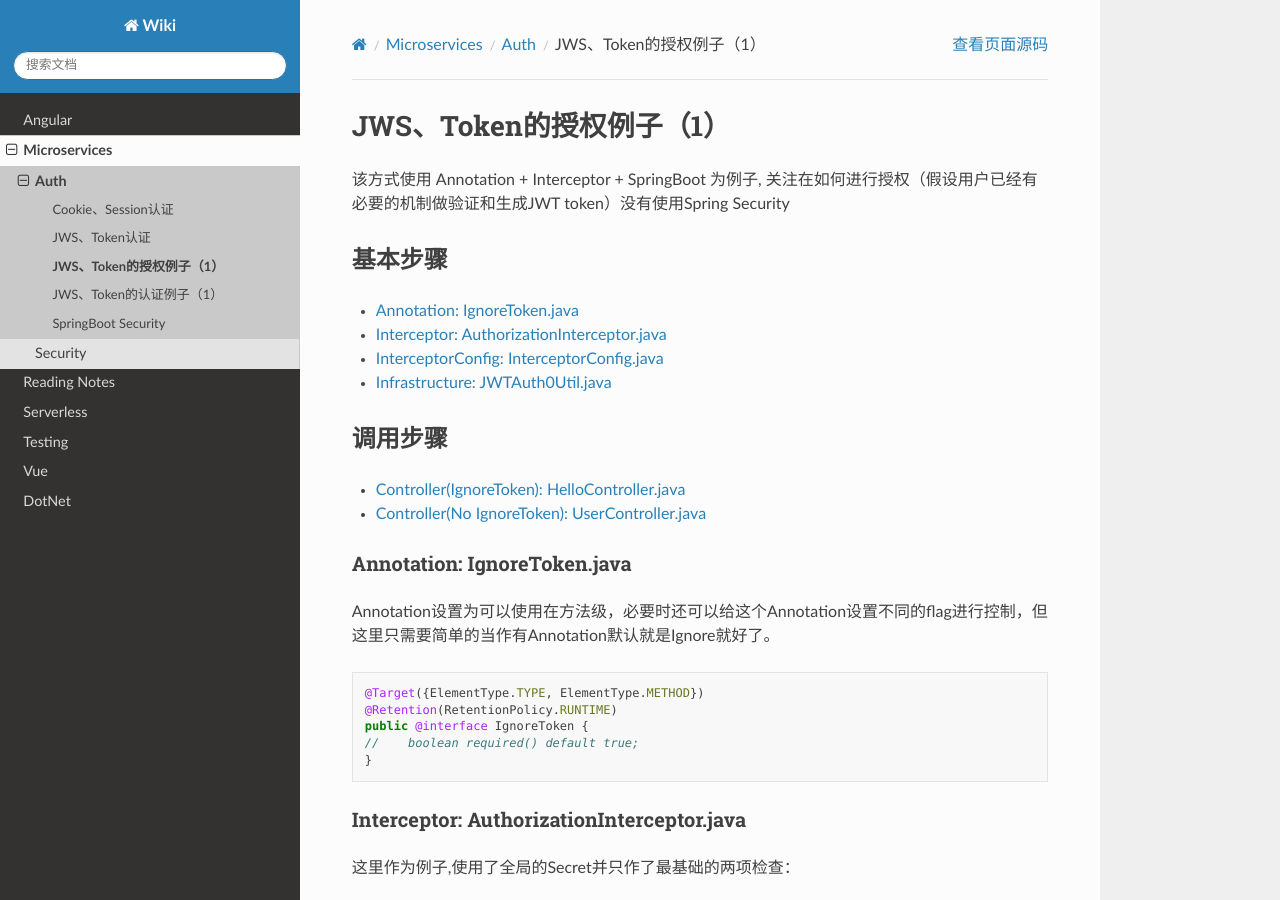
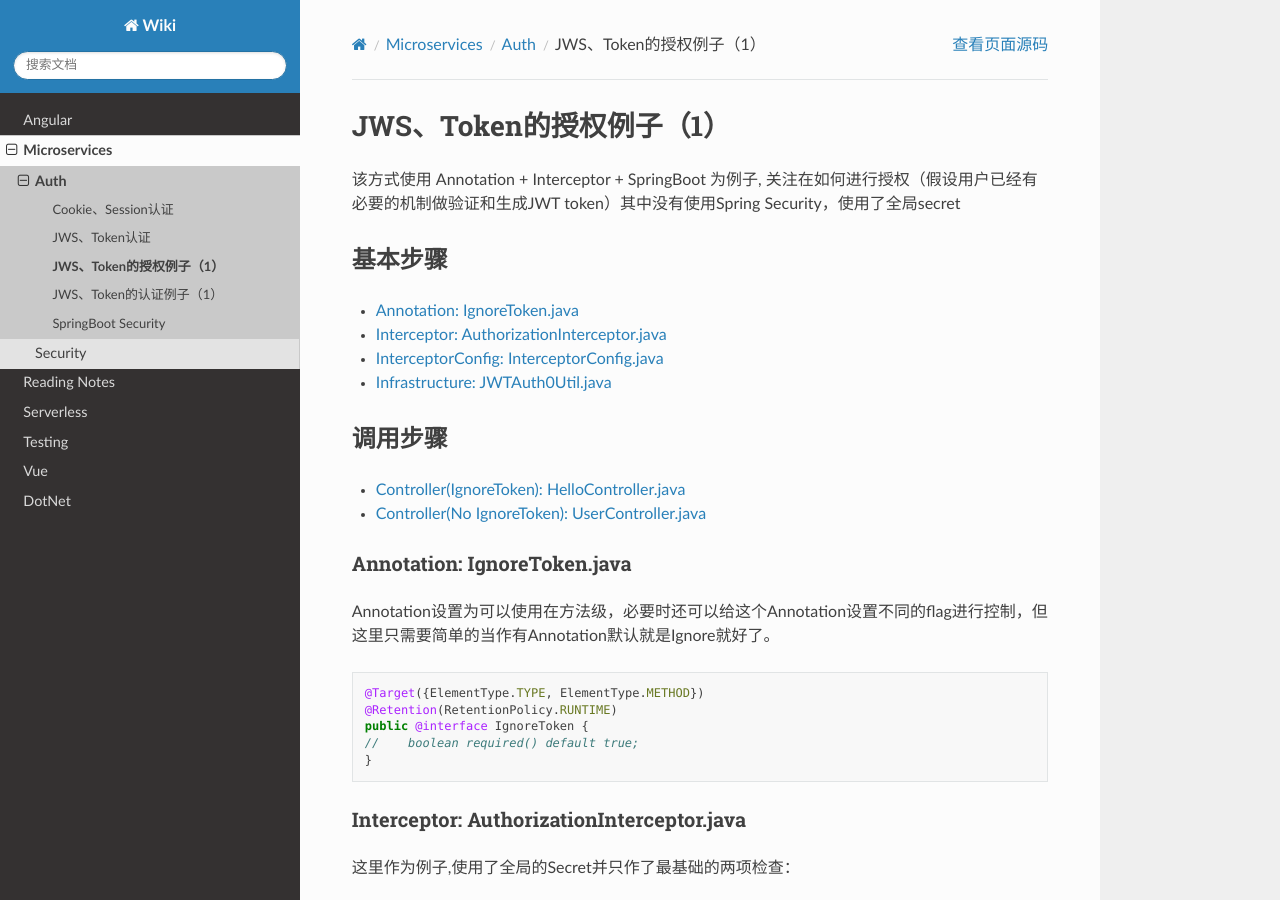
Before and after one commit to abigail830/Sphinx_wiki, a Sphinx documentation site: the page built from source/Microservices/Auth/JWS_token_Autho.rst, in a window 1280 px wide and 900 px high. Built offline with Sphinx 7.4.7 and the Read the Docs theme 2.0.0, drawn with Linux system fonts in a browser that asks for light colours.

Commit message:
Update JWS_token_Autho.rst

```diff
--- a/source/Microservices/Auth/JWS_token_Autho.rst
+++ b/source/Microservices/Auth/JWS_token_Autho.rst
@@ -1,7 +1,7 @@
 JWS、Token的授权例子（1）
 =====================================
 
-该方式使用 Annotation + Interceptor + SpringBoot 为例子, 关注在如何进行授权（假设用户已经有必要的机制做验证和生成JWT token）没有使用Spring Security
+该方式使用 Annotation + Interceptor + SpringBoot 为例子, 关注在如何进行授权（假设用户已经有必要的机制做验证和生成JWT token）其中没有使用Spring Security，使用了全局secret
 
 
 基本步骤
```
